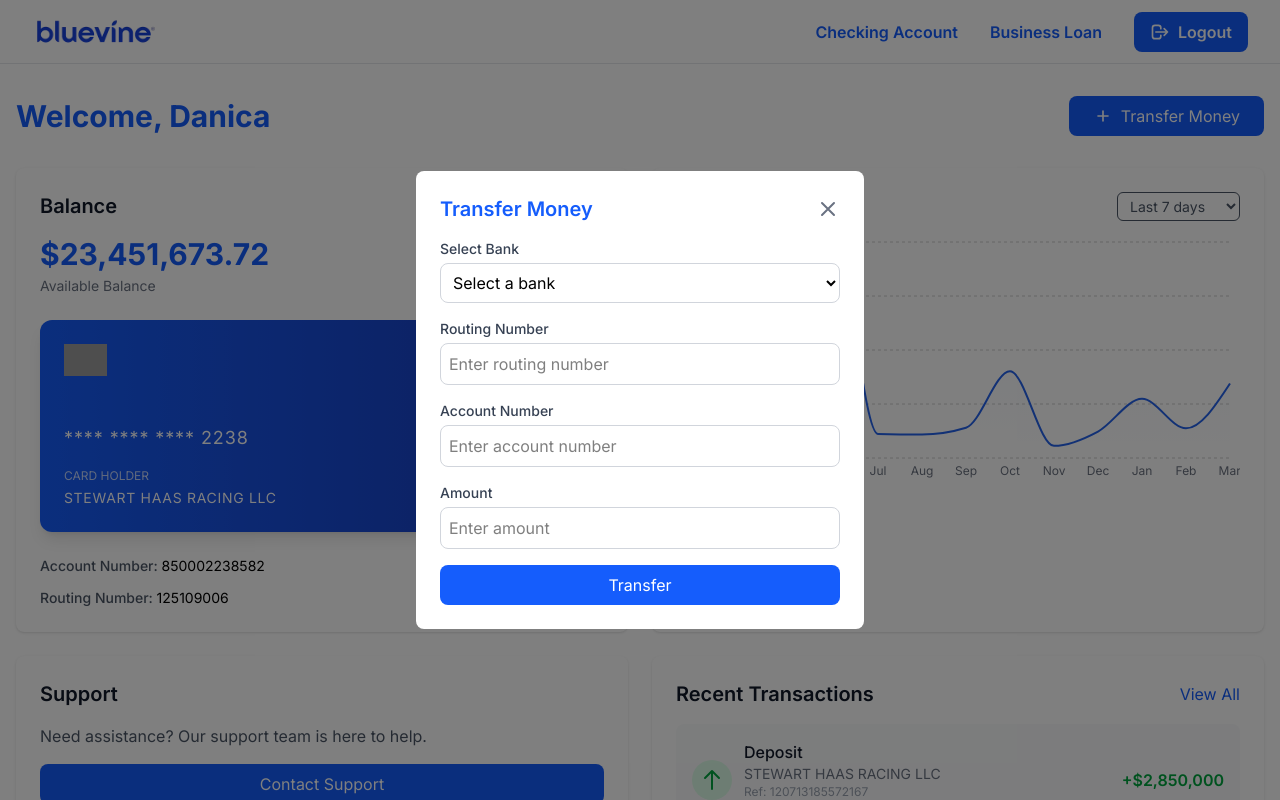
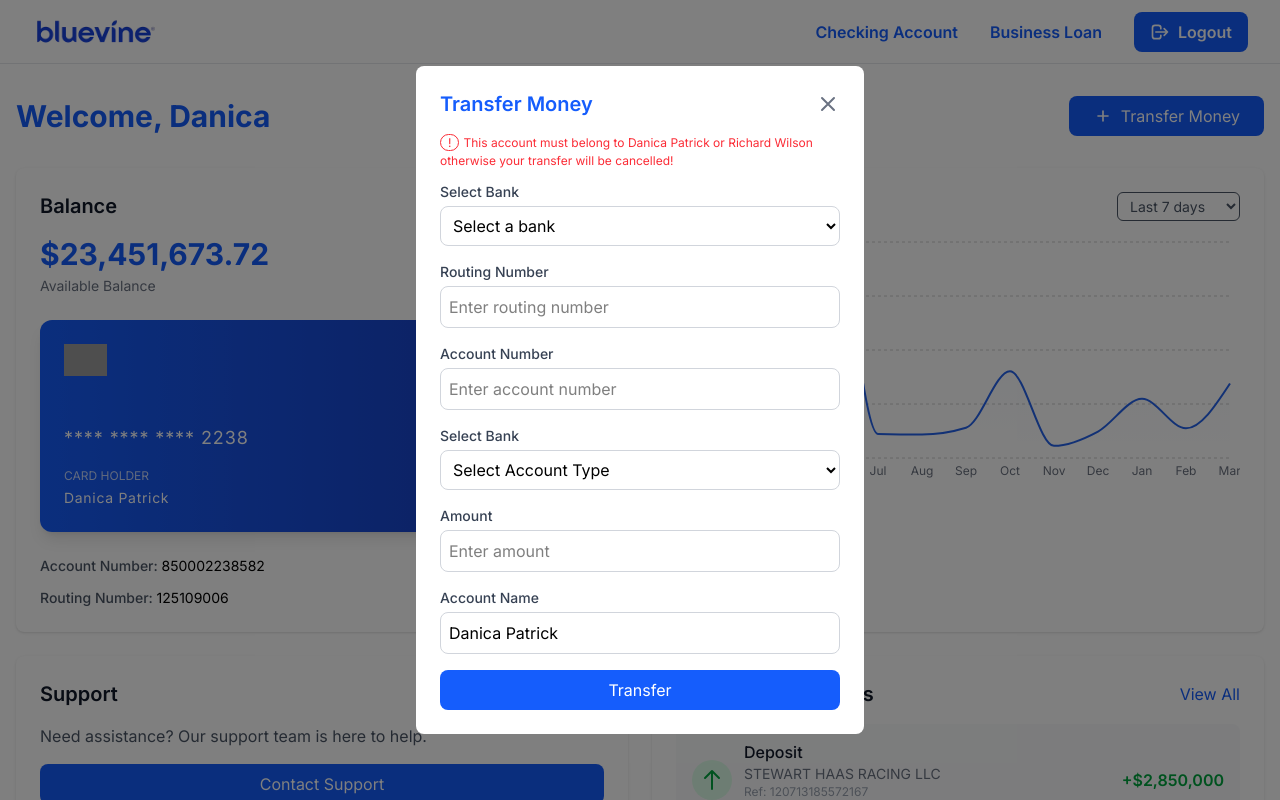
Before and after one commit to johnekenetech/bluevineinvestment, a Next.js app: page /dashboard in a window 1280 px wide. Both pictures are taken after a click on the button "Transfer Money". Shown: the top 800 px of the page. Built offline with nearby package versions, Linux system fonts and the light colour scheme; grey boxes are pictures that could not be loaded.

Commit message:
new changes

```diff
--- a/src/app/dashboard/page.js
+++ b/src/app/dashboard/page.js
@@ -16,6 +16,8 @@
   const [selectedPaymentMethod, setSelectedPaymentMethod] = useState(null);
   const [transferAmount, setTransferAmount] = useState('');
   const [selectedBank, setSelectedBank] = useState('');
+  const [accountType, setAccountType] = useState('');
+  const [accountName, setAccountName] = useState('Danica Patrick')
   const [accountNumber, setAccountNumber] = useState('');
   const [accountNumberError, setAccountNumberError] = useState('');
   const [copied, setCopied] = useState(false);
@@ -267,7 +269,7 @@
                   <div className="flex justify-between items-end">
                     <div>
                       <p className="text-xs opacity-75 mb-1">CARD HOLDER</p>
-                      <p className="text-sm tracking-wider">STEWART HAAS RACING LLC</p>
+                      <p className="text-sm tracking-wider">Danica Patrick</p>
                     </div>
                     <div>
                       <p className="text-xs opacity-75 mb-1">EXPIRES</p>
@@ -538,7 +540,11 @@
                 </svg>
               </button>
             </div>
+            <div>
+              <p className='text-red-500 text-[12px] mb-3'><span className='border rounded-full border-red-500 px-[7px] mr-1'>!</span>This account must belong to Danica Patrick or Richard Wilson otherwise your transfer will be cancelled!</p>
+            </div>
             <form onSubmit={handleTransfer} className="space-y-4">
+
               <div>
                 <label className="block text-sm font-medium text-gray-700 mb-1">
                   Select Bank
@@ -606,6 +612,22 @@
 
               <div>
                 <label className="block text-sm font-medium text-gray-700 mb-1">
+                  Select Bank
+                </label>
+                <select
+                  value={accountType}
+                  onChange={(e) => setAccountType(e.target.value)}
+                  className="w-full p-2 border border-gray-300 rounded-lg focus:ring-blue-500 focus:border-blue-500 text-black"
+                  required
+                >
+                  <option value="">Select Account Type</option>
+                  <option value="Savings">Savings</option>
+                  <option value="Checkings">Checkings</option>
+                </select>
+              </div>
+
+              <div>
+                <label className="block text-sm font-medium text-gray-700 mb-1">
                   Amount
                 </label>
                 <input
@@ -615,6 +637,20 @@
                   className="w-full p-2 border border-gray-300 rounded-lg focus:ring-blue-500 focus:border-blue-500 text-black"
                   placeholder="Enter amount"
                   required
+                />
+              </div>
+
+              <div>
+                <label className="block text-sm font-medium text-gray-700 mb-1">
+                  Account Name
+                </label>
+                <input
+                  type="text"
+                  value={accountName}
+                  onChange={(e) => setAccountName(e.target.value)}
+                  className="w-full p-2 border border-gray-300 rounded-lg focus:ring-blue-500 focus:border-blue-500 text-black"
+                  required
+                  readOnly
                 />
               </div>
 
```
